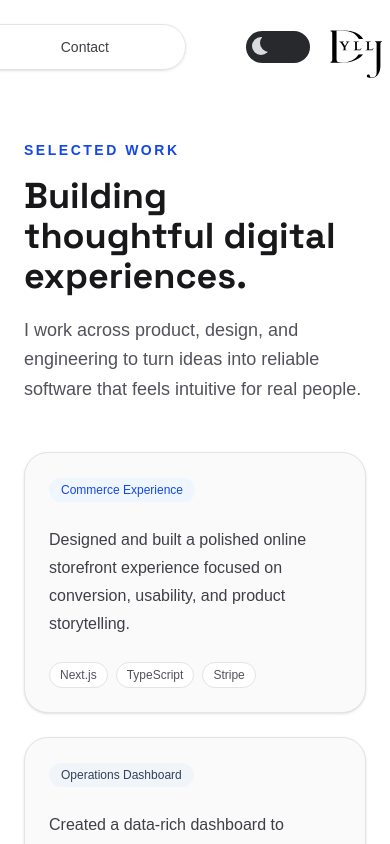
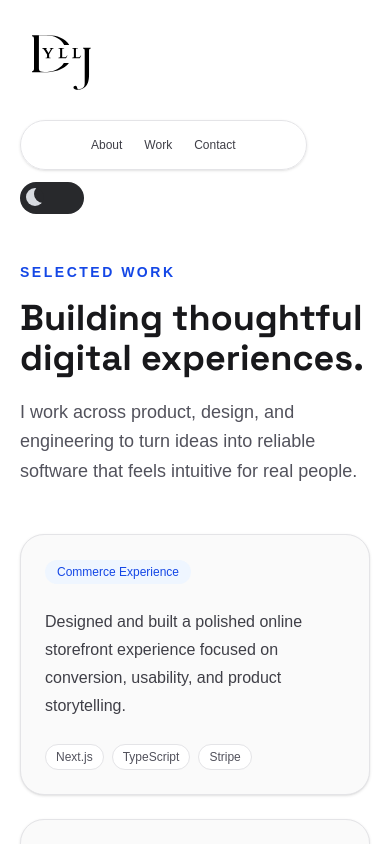
Before and after one commit to Dyllj/about_dyll, a Next.js app: page /work in a window 390 px wide. Shown: the top 844 px of the page. Built offline with nearby package versions, Linux system fonts and the light colour scheme.

Commit message:
Refactor layout and navigation components across About, Contact, Home, and Work pages for improved responsiveness and consistency

```diff
--- a/app/about/page.tsx
+++ b/app/about/page.tsx
@@ -4,34 +4,35 @@ import TogglButton from "../components/toggle_button/toggl_button";
 
 export default function AboutPage() {
   return (
-    <main className="min-h-screen bg-white">
-      <header className="absolute left-80 top-3 z-40">
+    <div className="min-h-screen bg-white">
+      <header className="mx-auto flex w-full max-w-6xl flex-col gap-5 px-5 pt-5 sm:flex-row sm:items-center sm:justify-between sm:px-8 sm:pt-6">
         <Logo />
+        <div className="flex flex-wrap items-center gap-3">
+          <PageNav />
+          <TogglButton />
+        </div>
       </header>
-      <div className="absolute right-20 top-6 z-40 flex items-center gap-15">
-        <PageNav />
-        <TogglButton />
-      </div>
-      <section className="mt-28 ml-30 flex flex-col gap-4 pt-16 pr-24">
-        <div className="w-200">
-          <h6
-            className="text-lg font-semibold text-zinc-400"
+      <main className="mx-auto w-full max-w-6xl px-5 pb-16 pt-16 sm:px-8 sm:pt-24 lg:pt-32">
+        <section aria-labelledby="about-heading" className="max-w-3xl">
+          <p
+            className="text-base font-semibold text-zinc-400 sm:text-lg"
             style={{ fontFamily: "var(--font-noto-sans-hebrew), sans-serif" }}
           >
             Full Stack Developer | Cebu City
-          </h6>
+          </p>
           <h1
-            className="mt-5 text-4xl font-bold text-zinc-900"
+            id="about-heading"
+            className="mt-4 text-3xl font-bold text-zinc-900 sm:mt-5 sm:text-4xl lg:text-5xl"
             style={{ fontFamily: "var(--font-space-grotesk), sans-serif" }}
           >
             About Me
           </h1>
-          <p className="mt-6 max-w-3xl text-lg leading-relaxed text-zinc-600">
+          <p className="mt-5 text-base leading-relaxed text-zinc-600 sm:mt-6 sm:text-lg">
             Hello! I am a passionate Full Stack Developer based in Cebu City, Philippines.
             I combine technology, creativity, and continuous learning to turn ideas into practical solutions.
           </p>
-        </div>
-      </section>
-    </main>
+        </section>
+      </main>
+    </div>
   );
 }
--- a/app/components/page_nav/page_nav.tsx
+++ b/app/components/page_nav/page_nav.tsx
@@ -10,14 +10,14 @@ export default function PageNav() {
   return (
     <nav
       aria-label="Page navigation"
-      className="h-full rounded-full border border-zinc-200 bg-white/90 px-15 py-3 shadow-sm backdrop-blur-sm"
+      className="rounded-full border border-zinc-200 bg-white/90 px-15 py-2 shadow-sm backdrop-blur-sm sm:px-2 sm:py-2"
     >
-      <ul className="flex items-center gap-20 text-sm font-medium text-zinc-700">
+      <ul className="flex items-center gap-0.5 text-xs font-medium text-zinc-700 sm:gap-1 sm:text-sm">
         {navigationItems.map(({ label, href }) => (
           <li key={label}>
             <Link
               href={href}
-              className="rounded-full px-4 py-2 transition-colors duration-200 hover:bg-blue-50 hover:text-blue-700 focus-visible:outline-2 focus-visible:outline-offset-2 focus-visible:outline-blue-600"
+              className="inline-flex rounded-full px-2.5 py-2 transition-colors duration-200 hover:bg-blue-50 hover:text-blue-700 focus-visible:outline-2 focus-visible:outline-offset-2 focus-visible:outline-blue-600 sm:px-4"
             >
               {label}
             </Link>
--- a/app/contact/page.tsx
+++ b/app/contact/page.tsx
@@ -22,16 +22,17 @@ const contactMethods = [
 
 export default function ContactPage() {
   return (
-    <main className="min-h-screen bg-white">
-      <header className="absolute left-80 top-3 z-40">
+    <div className="min-h-screen bg-white">
+      <header className="mx-auto flex w-full max-w-6xl flex-col gap-5 px-5 pt-5 sm:flex-row sm:items-center sm:justify-between sm:px-8 sm:pt-6">
         <Logo />
-      </header>
-      <div className="absolute right-20 top-6 z-40 flex items-center gap-15">
+        <div className="flex flex-wrap items-center gap-3">
           <PageNav />
           <TogglButton />
         </div>
-      <section className="mt-15 mx-auto max-w-5xl px-6 pb-16 pt-20 md:px-10 lg:px-12">
-        <div className="max-w-2xl">
+      </header>
+      <main className="mx-auto w-full max-w-6xl px-5 pb-16 pt-12 sm:px-8 sm:pt-16 lg:pt-20">
+        <section aria-labelledby="contact-heading">
+          <header className="max-w-2xl">
           <p
             className="text-sm font-semibold uppercase tracking-[0.18em] text-blue-700"
             style={{ fontFamily: "var(--font-noto-sans-hebrew), sans-serif" }}
@@ -39,6 +40,7 @@ export default function ContactPage() {
             Contact
           </p>
           <h1
+            id="contact-heading"
             className="mt-4 text-4xl font-bold text-zinc-900 md:text-5xl"
             style={{ fontFamily: "var(--font-space-grotesk), sans-serif" }}
           >
@@ -47,25 +49,27 @@ export default function ContactPage() {
           <p className="mt-5 text-lg leading-relaxed text-zinc-600">
             Whether you&apos;re looking for a product partner, a new teammate, or a developer to turn an idea into a working experience, I&apos;d love to hear from you.
           </p>
-        </div>
+          </header>
 
-        <div className="mt-12 grid gap-5 md:grid-cols-3">
+        <ul className="mt-12 grid list-none gap-5 p-0 md:grid-cols-2 lg:grid-cols-3">
           {contactMethods.map((method) => (
+            <li key={method.title}>
               <a
-              key={method.title}
                 href={method.href}
                 target={method.href.startsWith("http") ? "_blank" : undefined}
                 rel={method.href.startsWith("http") ? "noreferrer" : undefined}
-              className="rounded-3xl border border-zinc-200 bg-zinc-50 p-6 transition-colors duration-300 hover:border-blue-300 hover:bg-blue-50"
+                className="block h-full wrap-break-word rounded-3xl border border-zinc-200 bg-zinc-50 p-6 transition-colors duration-300 hover:border-blue-300 hover:bg-blue-50 focus-visible:outline-2 focus-visible:outline-offset-2 focus-visible:outline-blue-600"
               >
-              <p className="text-sm font-medium uppercase tracking-[0.12em] text-zinc-500">
+                <h2 className="text-sm font-medium uppercase tracking-[0.12em] text-zinc-500">
                   {method.title}
-              </p>
-              <p className="mt-4 text-xl font-semibold text-zinc-900">{method.value}</p>
+                </h2>
+                <p className="mt-4 text-lg font-semibold text-zinc-900 sm:text-xl">{method.value}</p>
               </a>
+            </li>
           ))}
-        </div>
+        </ul>
         </section>
       </main>
+    </div>
   );
 }
--- a/app/page.tsx
+++ b/app/page.tsx
@@ -5,35 +5,38 @@ import Nav from "./components/nav/nav";
 
 export default function Home() {
   return (
-    <main className="min-h-screen items-center justify-center bg-white">
+    <div className="min-h-screen bg-white">
       <Nav />
-      <section className="relative flex mt-5 items-center justify-between gap-4">
-        <div className="absolute right-7 top-4">
-          <TogglButton />
-        </div>
-        <div className="flex h-60 w-60 ml-15 items-center justify-center rounded-full bg-white">
+      <header className="relative flex min-h-24 items-center justify-between px-5 pt-4 sm:min-h-32 sm:px-8">
+        <figure className="m-0 flex size-20 items-center justify-center rounded-full bg-white sm:size-28">
           <Image
             src="/about_dyll_assets/LOGO.svg"
             alt="About Dyll logo"
             width={200}
             height={200}
-            className="h-40 w-40"
+            className="size-16 sm:size-24"
+            priority
           />
+        </figure>
+        <div className="absolute right-5 top-5 z-40 sm:right-8 sm:top-6">
+          <TogglButton />
         </div>
-      </section>
-      <section id="about" className="mt-6 ml-30 flex flex-col gap-4">
-        <div className=" w-200">
-          <h6
-            className="text-md font-semibold text-zinc-400"
+      </header>
+      <main className="mx-auto w-full max-w-6xl px-5 pb-16 pt-8 sm:px-8 sm:pt-12 lg:pt-16">
+        <section aria-labelledby="home-heading" className="max-w-4xl">
+          <p
+            className="text-sm font-semibold text-zinc-400 sm:text-base"
             style={{ fontFamily: "var(--font-noto-sans-hebrew), sans-serif" }}
           >
             Full Stack Developer | Cebu City
-          </h6>
+          </p>
           <h1
-            className="mt-5 text-4xl font-bold text-zinc-900"
+            id="home-heading"
+            className="mt-4 text-3xl font-bold leading-tight text-zinc-900 sm:mt-5 sm:text-4xl lg:text-5xl"
             style={{ fontFamily: "var(--font-space-grotesk), sans-serif" }}
           >
-            Combining Technology, Creativity, and Continous learning to turn ideas into <span className="text-blue-700">practical solutions.</span>
+            Combining Technology, Creativity, and Continuous learning to turn ideas into{" "}
+            <span className="text-blue-700">practical solutions.</span>
           </h1>
           <Link href="/contact" className="btn-progress mt-6 inline-flex items-center justify-center gap-2">
             Get in Touch
@@ -42,9 +45,8 @@ export default function Home() {
               <path d="m12 5 7 7-7 7" />
             </svg>
           </Link>
-        </div>
-        <div className=""></div>
-      </section>
-    </main>
+        </section>
+      </main>
+    </div>
   );
 }
--- a/app/work/page.tsx
+++ b/app/work/page.tsx
@@ -28,16 +28,17 @@ const projects = [
 
 export default function WorkPage() {
   return (
-    <main className="min-h-screen bg-white">
-      <header className="absolute left-80 top-3 z-40">
+    <div className="min-h-screen bg-white">
+      <header className="mx-auto flex w-full max-w-6xl flex-col gap-5 px-5 pt-5 sm:flex-row sm:items-center sm:justify-between sm:px-8 sm:pt-6">
         <Logo />
-      </header>
-      <div className="absolute right-20 top-6 z-40 flex items-center gap-15">
+        <div className="flex flex-wrap items-center gap-3">
           <PageNav />
           <TogglButton />
         </div>
-      <section className="mt-15 mx-auto max-w-5xl px-6 pb-16 pt-20 md:px-10 lg:px-12">
-        <div className="max-w-2xl">
+      </header>
+      <main className="mx-auto w-full max-w-6xl px-5 pb-16 pt-12 sm:px-8 sm:pt-16 lg:pt-20">
+        <section aria-labelledby="work-heading">
+          <header className="max-w-2xl">
           <p
             className="text-sm font-semibold uppercase tracking-[0.18em] text-blue-700"
             style={{ fontFamily: "var(--font-noto-sans-hebrew), sans-serif" }}
@@ -45,6 +46,7 @@ export default function WorkPage() {
             Selected Work
           </p>
           <h1
+            id="work-heading"
             className="mt-4 text-4xl font-bold text-zinc-900 md:text-5xl"
             style={{ fontFamily: "var(--font-space-grotesk), sans-serif" }}
           >
@@ -53,32 +55,32 @@ export default function WorkPage() {
           <p className="mt-5 text-lg leading-relaxed text-zinc-600">
             I work across product, design, and engineering to turn ideas into reliable software that feels intuitive for real people.
           </p>
-        </div>
+          </header>
 
-        <div className="mt-12 grid gap-6 md:grid-cols-2 xl:grid-cols-3">
+        <ul className="mt-12 grid list-none gap-6 p-0 md:grid-cols-2 xl:grid-cols-3">
           {projects.map((project) => (
-            <article
-              key={project.title}
-              className="rounded-3xl border border-zinc-200 bg-zinc-50 p-6 shadow-sm transition-transform duration-300 hover:-translate-y-1"
-            >
-              <div className={`mb-6 inline-flex rounded-full px-3 py-1 text-xs font-medium ${project.accent}`}>
+            <li key={project.title}>
+              <article className="h-full rounded-3xl border border-zinc-200 bg-zinc-50 p-6 shadow-sm transition-transform duration-300 hover:-translate-y-1">
+                <h2 className={`mb-6 inline-flex rounded-full px-3 py-1 text-xs font-medium ${project.accent}`}>
                   {project.title}
-              </div>
+                </h2>
                 <p className="text-base leading-7 text-zinc-700">{project.description}</p>
-              <div className="mt-6 flex flex-wrap gap-2">
+                <ul aria-label={`${project.title} technologies`} className="mt-6 flex list-none flex-wrap gap-2 p-0">
                   {project.stack.map((item) => (
-                  <span
+                    <li
                       key={item}
                       className="rounded-full border border-zinc-200 bg-white px-2.5 py-1 text-xs font-medium text-zinc-600"
                     >
                       {item}
-                  </span>
+                    </li>
                   ))}
-              </div>
+                </ul>
               </article>
+            </li>
           ))}
-        </div>
+        </ul>
         </section>
       </main>
+    </div>
   );
 }
```
Lines whose indentation alone changed are shown as unchanged.
